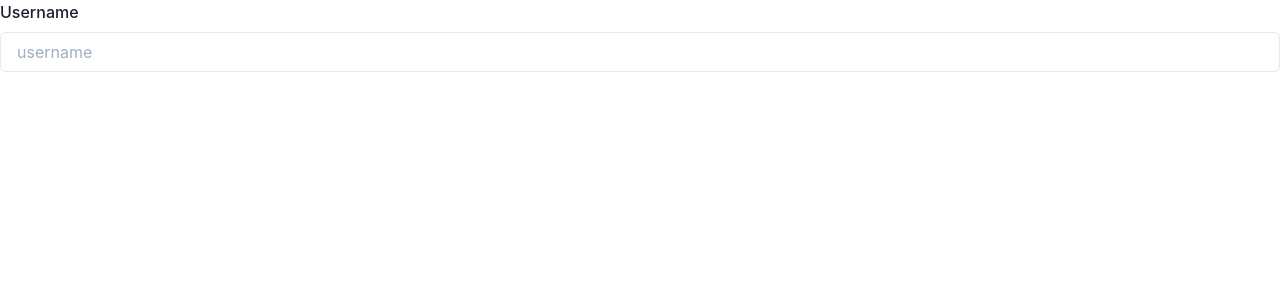
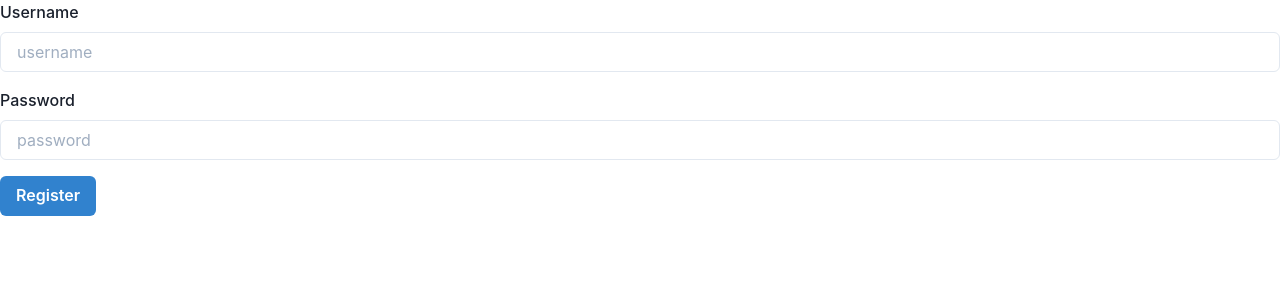
Before and after one commit to VladTzaru/reddit-clone, a Next.js app in the folder client/: page /register in a window 1280 px wide. Shown: the top 300 px of the page. Built offline with nearby package versions, Linux system fonts and the light colour scheme.

Commit message:
Finalized the InputField component

```diff
--- a/client/src/components/InputField.tsx
+++ b/client/src/components/InputField.tsx
@@ -10,15 +10,23 @@
 type InputFieldProps = InputHTMLAttributes<HTMLInputElement> & {
   name: string;
   label: string;
-  placeholder: string;
 };
 
-export const InputField: React.FC<InputFieldProps> = (props) => {
+export const InputField: React.FC<InputFieldProps> = ({
+  label,
+  size: _, // Rename to _ which basically means ommit
+  ...props
+}) => {
   const [field, { error }] = useField(props);
   return (
     <FormControl isInvalid={!!error}>
-      <FormLabel htmlFor={field.name}>{props.label}</FormLabel>
-      <Input {...field} id={field.name} placeholder={props.placeholder} />
+      <FormLabel htmlFor={field.name}>{label}</FormLabel>
+      <Input
+        {...props}
+        {...field}
+        id={field.name}
+        placeholder={props.placeholder}
+      />
       {error ? <FormErrorMessage>{error}</FormErrorMessage> : null}
     </FormControl>
   );
--- a/client/src/pages/register.tsx
+++ b/client/src/pages/register.tsx
@@ -1,12 +1,8 @@
 import React from 'react';
 import { Form, Formik } from 'formik';
-import {
-  FormControl,
-  FormLabel,
-  Input,
-  FormErrorMessage,
-} from '@chakra-ui/react';
 import { Wrapper } from '../components/Wrapper';
+import { InputField } from '../components/InputField';
+import { Box, Button } from '@chakra-ui/react';
 
 interface RegisterProps {}
 
@@ -17,17 +13,30 @@
         initialValues={{ username: '', password: '' }}
         onSubmit={(values) => console.log(values)}
       >
-        {(values, handleChange) => (
-          <FormControl>
-            <FormLabel htmlFor='username'>Username</FormLabel>
-            <Input
-              value={values.username}
-              onChange={handleChange}
-              id='username'
+        {({ isSubmitting }) => (
+          <Form>
+            <InputField
+              name='username'
               placeholder='username'
+              label='Username'
             />
-            {/* <FormErrorMessage>{form.errors.name}</FormErrorMessage> */}
-          </FormControl>
+            <Box mt={4}>
+              <InputField
+                name='password'
+                placeholder='password'
+                label='Password'
+                type='password'
+              />
+            </Box>
+            <Button
+              isLoading={isSubmitting}
+              mt={4}
+              colorScheme='blue'
+              type='submit'
+            >
+              Register
+            </Button>
+          </Form>
         )}
       </Formik>
     </Wrapper>
```
